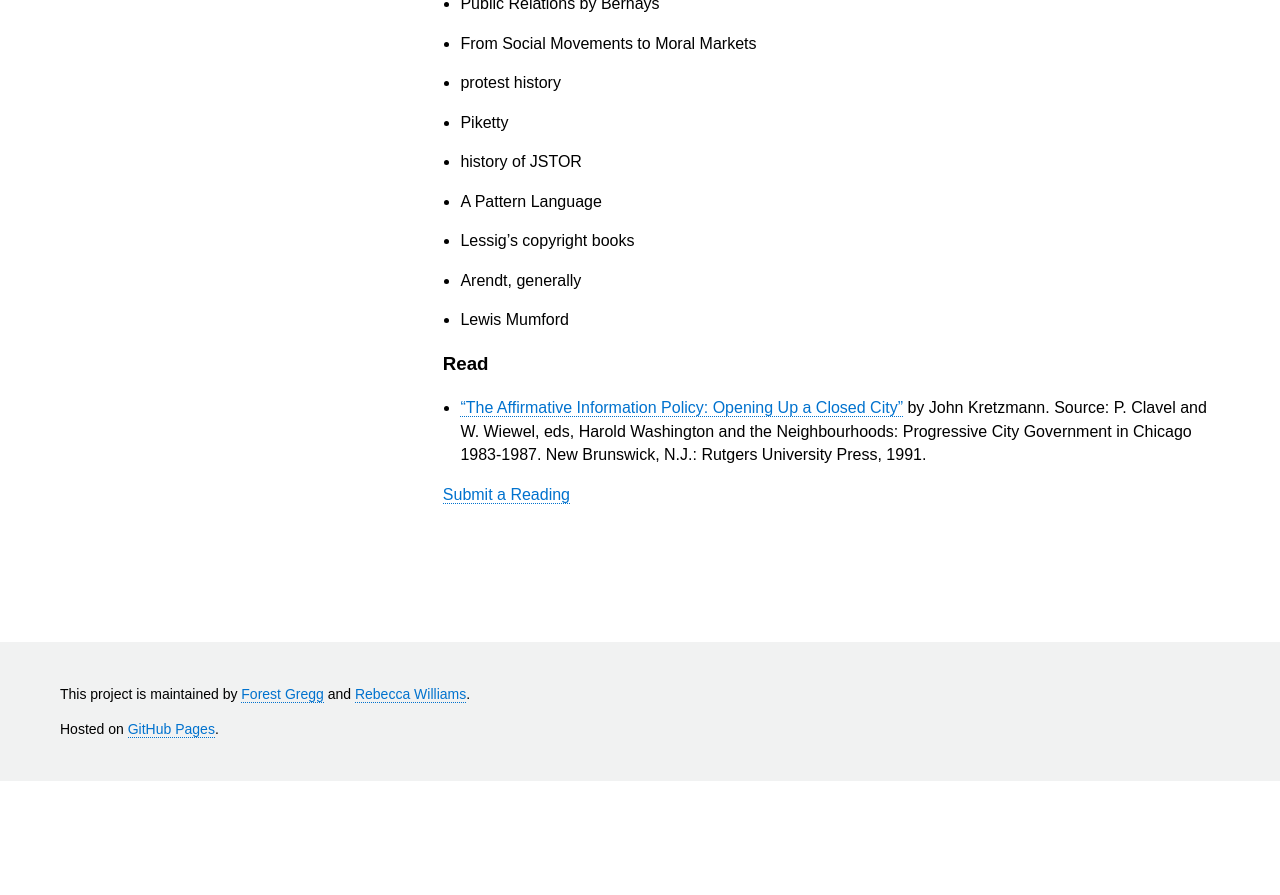
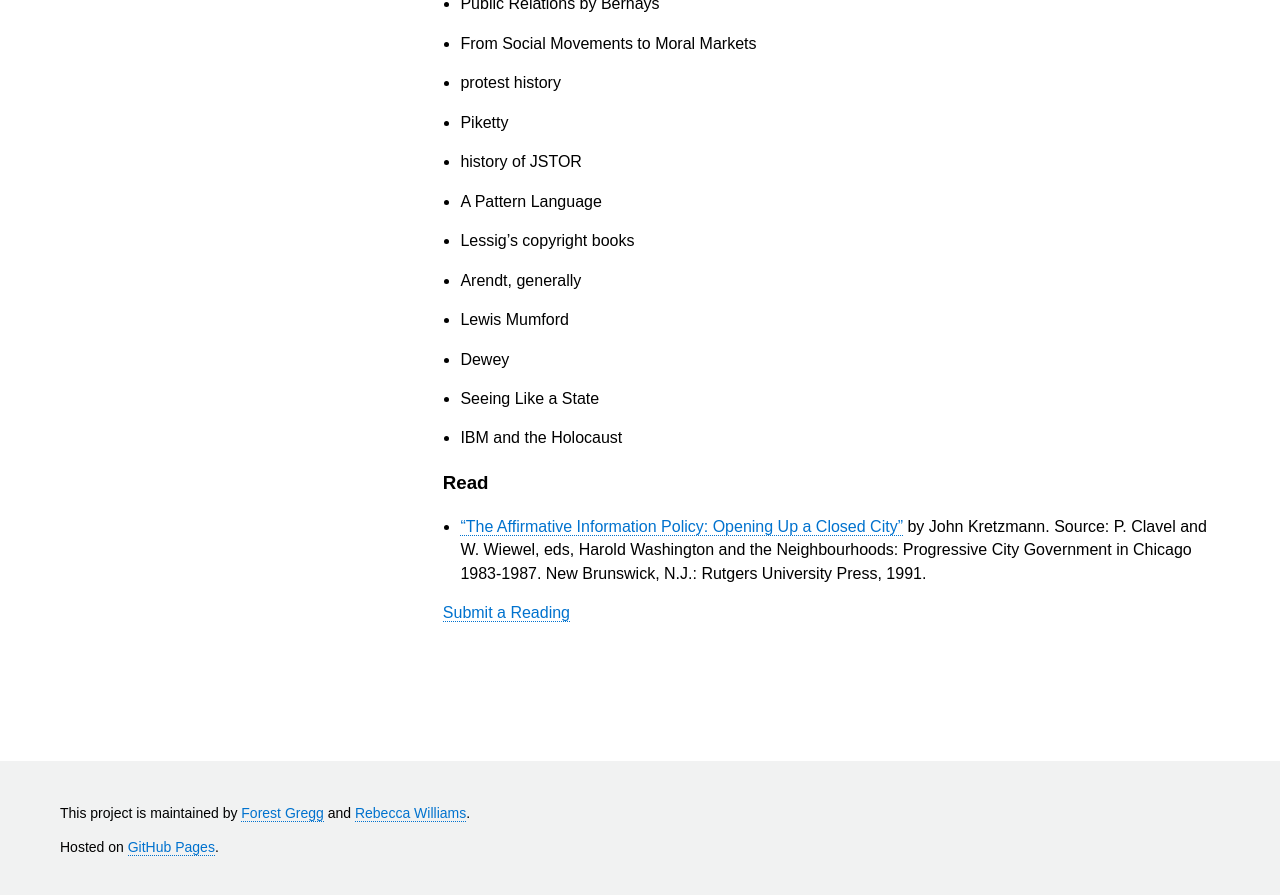
Before and after one commit to rebeccawilliams/bookclub, a Jekyll site: the page built from readinglist.md, in a window 1280 px wide and 900 px high, scrolled down 1359 px. Shown: the top 895 px of the window. Built offline with Jekyll 4.4.1, drawn with Linux system fonts in a browser that asks for light colours; before the commit the page ends 2140 px from its top, so only the background shows below that.

Commit message:
Adding some readings

```diff
--- a/readinglist.md
+++ b/readinglist.md
@@ -43,6 +43,9 @@ A list for future group reading and also _Further Reading_ generally. This list
 - Lessig's copyright books
 - Arendt, generally
 - Lewis Mumford
+- Dewey
+- Seeing Like a State
+- IBM and the Holocaust
 
 ### Read
 - ["The Affirmative Information Policy: Opening Up a Closed City"](http://civictechbook.club/affirmativeinformationpolicy) by John Kretzmann. Source: P. Clavel and W. Wiewel, eds, Harold Washington and the Neighbourhoods: Progressive City Government in Chicago 1983-1987. New Brunswick, N.J.: Rutgers University Press, 1991.
```
